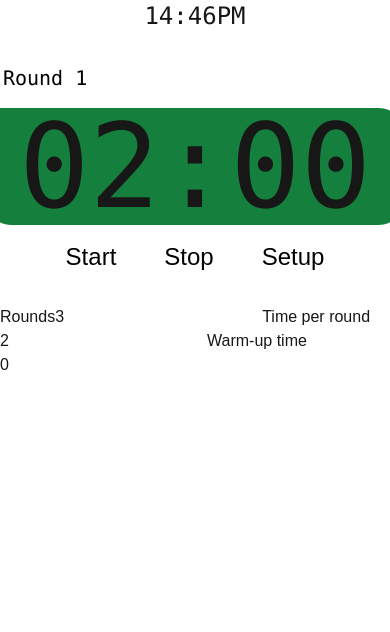
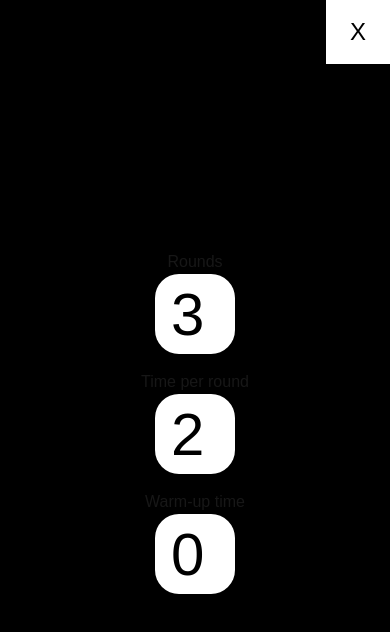
Before and after one commit to joniborda/boxing-timer, a Next.js app: page / in a window 390 px wide. Both pictures are taken after a click on the button "Setup". Shown: the top 632 px of the page. Built offline with nearby package versions, Linux system fonts and the light colour scheme.

Commit message:
desactive sound and improve modal

```diff
--- a/src/app/Timer.tsx
+++ b/src/app/Timer.tsx
@@ -18,61 +18,104 @@ function Timer() {
         isBreakTime,
         isLastTenSeconds,
         openSetup,
+        closeSetup,
         isSetupOpen,
         stopWatch,
         pauseOrStarWatch,
         warmupTime,
         minutesPerRound,
         maxRounds,
+        isSoundActive,
+        toggleSound,
     } = useTimer();
 
 
     return (
         <main>
-            <section className="flex flex-col justify-center items-center gap-4">
+            <section className="flex flex-col justify-center items-center gap-4 p-4">
                 <div className="text-2xl md:text-5xl lg:text-[8rem] font-mono">
                     <div>
                         {clockHours < 10 ? "0" + clockHours : clockHours}:{clockMinutes < 10 ? "0" + clockMinutes : clockMinutes}
                         {isPM ? "PM" : "AM"}
                     </div>
                 </div>
-                <div>
-                    <div className="text-xl lg:text-[2rem] font-mono bg-white text-black inline-block rounded-xl rounded-br-none rounded-bl-none p-4">
+                <div className="w-full m-auto">
+                    <div className="text-base md:text-xl lg:text-[2rem] font-mono bg-white text-black inline-block rounded-xl rounded-br-none rounded-bl-none p-2 md:p-4">
                         Round {rounds}
+                        <button onClick={() => toggleSound()}>
+                            {isSoundActive ? "🔔" : "🔕"}
+                        </button>
                     </div>
-                    <div className={`text-[30vw] font-mono rounded-3xl rounded-tl-none px-8 ${isBreakTime ? "bg-red-500" : isLastTenSeconds ? "bg-yellow-500" : "bg-green-700"}`} style={{ lineHeight: "1" }}>
+                    <div
+                        className={`overflow-hidden text-center text-[31vw] md:text-[33vw] font-mono rounded-3xl rounded-tl-none ${isBreakTime ? "bg-red-500" : isLastTenSeconds ? "bg-yellow-500" : "bg-green-700"}`}
+                        style={{
+                            lineHeight: "1",
+                            letterSpacing: "-.04em",
+                        }}>
                         {minutes < 10 ? "0" + minutes : minutes}:{seconds < 10 ? "0" + seconds : seconds}
                     </div>
                     <div className="flex flex-row justify-center">
                         <button
-                            className="py-4 px-6 bg-white text-black text-2xl"
+                            className="py-2 sm:py-4 px-4 sm:px-6 bg-white text-black text-base md:text-2xl"
                             onClick={() => {
                                 pauseOrStarWatch();
                             }}>
                             {isRunning ? "Pause" : "Start"}
                         </button>
                         <button
-                            className="py-4 px-6 bg-white text-black text-2xl"
+                            className="py-2 sm:py-4 px-4 sm:px-6 bg-white text-black text-base md:text-2xl"
                             onClick={() => { stopWatch() }}>
                             Stop
                         </button>
                         <button
-                            className="py-4 px-6 bg-white text-black text-2xl"
+                            className="py-2 sm:py-4 px-4 sm:px-6 bg-white text-black text-base md:text-2xl"
                             onClick={() => { openSetup() }}>
                             Setup
                         </button>
                     </div>
                 </div>
             </section>
-            <section className={`mt-4 ${isSetupOpen ? "" : "hidden"}`}>
-                <label htmlFor="rounds_input">Rounds</label>
-                <input id="rounds_input" type="number" value={maxRounds} onChange={() => { }} />
-
-                <label htmlFor="time_per_round_input">Time per round</label>
-                <input id="time_per_round_input" type="number" value={minutesPerRound} onChange={() => { }} />
-
-                <label htmlFor="time_per_round_input">Warm-up time</label>
-                <input id="time_per_round_input" type="number" value={warmupTime} onChange={() => { }} />
+            <section className={`backdrop fixed top-0 left-0 w-full h-full bg-black bg-opacity-50  ${isSetupOpen ? "" : "hidden"}`}>
+                <div className="bg-black w-full h-full flex flex-col md:flex-row justify-center items-center gap-4">
+                    <button
+                        className="py-4 px-6 bg-white text-black text-2xl absolute top-0 right-0"
+                        onClick={() => { closeSetup(); }}
+                    >X
+                    </button>
+                    <div className="flex flex-col justify-center items-center">
+                        <label htmlFor="rounds_input" className="text-base md:text-xl lg:text-2xl">Rounds</label>
+                        <input
+                            className="border-none rounded-3xl text-center bg-white text-black text-6xl md:text-9xl lg:text-[15rem] p-4 w-20 h-20 md:w-44 md:h-44 lg:w-80 lg:h-80"
+                            id="rounds_input"
+                            name="rounds_input"
+                            type="number"
+                            value={maxRounds}
+                            onChange={() => { }}
+                        />
+                    </div>
+                    <div className="flex flex-col justify-center items-center">
+                        <label htmlFor="time_per_round_input" className="text-base md:text-xl lg:text-2xl">Time per round</label>
+                        <input
+                            className="border-none rounded-3xl text-center bg-white text-black text-6xl md:text-9xl lg:text-[15rem] p-4 w-20 h-20 md:w-44 md:h-44 lg:w-80 lg:h-80"
+                            id="time_per_round_input"
+                            name="time_per_round_input"
+                            type="number"
+                            value={minutesPerRound}
+                            onChange={() => { }}
+                        />
+                    </div>
+                    <div className="flex flex-col justify-center items-center">
+                        <label htmlFor="warmup_input" className="text-base md:text-xl lg:text-2xl">Warm-up time</label>
+                        <input
+                            className="border-none rounded-3xl text-center bg-white text-black text-6xl md:text-9xl lg:text-[15rem] p-4 w-20 h-20 md:w-44 md:h-44 lg:w-80 lg:h-80"
+                            id="warmup_input"
+                            name="warmup_input"
+                            type="number"
+                            value={warmupTime}
+                            onChange={() => { }}
+                        />
+                    </div>
+                </div>
             </section>
         </main>
     );
--- a/src/app/useAudio.ts
+++ b/src/app/useAudio.ts
@@ -1,10 +1,16 @@
+import { useState } from "react";
 
 export const useAudio = () => {
     const urlSoundEnd = "/gong.ogg";
     const urlSoundStart = "/gong.ogg";
     const urlSoundLastTenSeconds = "/gong.ogg";
 
+    const [isSoundActive, setIsSoundActive] = useState(true);
+
     function playSound(url: string) {
+        if (!isSoundActive) {
+            return;
+        }
         const audio = new Audio(url);
         audio.play();
     }
@@ -21,11 +27,16 @@ export const useAudio = () => {
         playSound(urlSoundEnd);
     }
 
+    function toggleSound() {
+        setIsSoundActive(isSoundActive => !isSoundActive);
+    }
 
 
     return {
         playEndSound,
         playStartSound,
-        playLastTenSecondsSound
+        playLastTenSecondsSound,
+        isSoundActive,
+        toggleSound,
     }
 };
--- a/src/app/useTimer.ts
+++ b/src/app/useTimer.ts
@@ -2,7 +2,7 @@ import { useCallback, useEffect, useRef, useState } from "react";
 import { useAudio } from "./useAudio";
 
 export const useTimer = () => {
-    const { playEndSound, playStartSound, playLastTenSecondsSound } = useAudio();
+    const { playEndSound, playStartSound, playLastTenSecondsSound, isSoundActive, toggleSound } = useAudio();
 
     const refInterval = useRef<NodeJS.Timeout | undefined>();
     const [seconds, setSeconds] = useState(0);
@@ -87,6 +87,10 @@ export const useTimer = () => {
         setIsSetupOpen(true);
     }
 
+    function closeSetup() {
+        setIsSetupOpen(false);
+    }
+
     useEffect(() => {
         if (!isRunning) {
             return;
@@ -104,6 +108,20 @@ export const useTimer = () => {
         }
     }, [isRunning, seconds, minutes, discount]);
 
+    useEffect(() => {
+        // handle to close setup on pressing escape
+        const onKeyDown = (event: KeyboardEvent) => {
+            if (event.key === "Escape") {
+                closeSetup();
+            }
+        };
+
+        document.addEventListener("keydown", onKeyDown);
+        return () => {
+            document.removeEventListener("keydown", onKeyDown);
+        };
+    }, [closeSetup]);
+
     return {
         seconds,
         minutes,
@@ -115,11 +133,14 @@ export const useTimer = () => {
         stopWatch,
         pauseOrStarWatch,
         openSetup,
+        closeSetup,
         maxRounds,
         warmupTime,
         minutesPerRound,
         setMinutesPerRound,
         setWarmupTime,
         setMaxRounds,
+        isSoundActive,
+        toggleSound,
     }
 };
```
